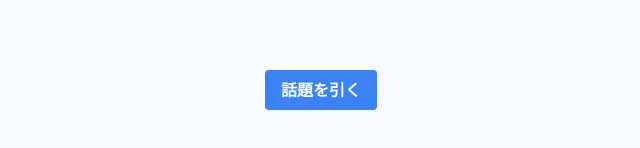
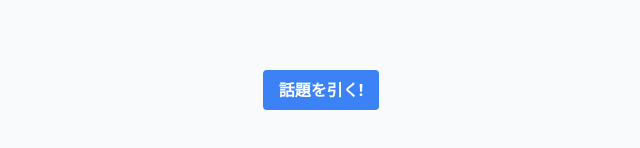
Before and after one commit to KazuhiroIto0127/zatudan, a React (Create React App) app in the folder zatudan-frontend/: page / in a window 1280 px wide. Shown: the part 302-450 px from the top of the page, without its empty margins (319-959 px from the left). Built offline with nearby package versions, Linux system fonts and the light colour scheme.

Commit message:
[frontend] テキスト変更

```diff
--- a/zatudan-frontend/src/components/Hello.tsx
+++ b/zatudan-frontend/src/components/Hello.tsx
@@ -25,7 +25,7 @@ export default function Hello(){
       <div className="mb-4">
         <button onClick={handleClick}
                 className="bg-blue-500 hover:bg-blue-700 text-white font-bold py-2 px-4 rounded">
-          話題を引く
+          話題を引く!
         </button>
       </div>
 
```
